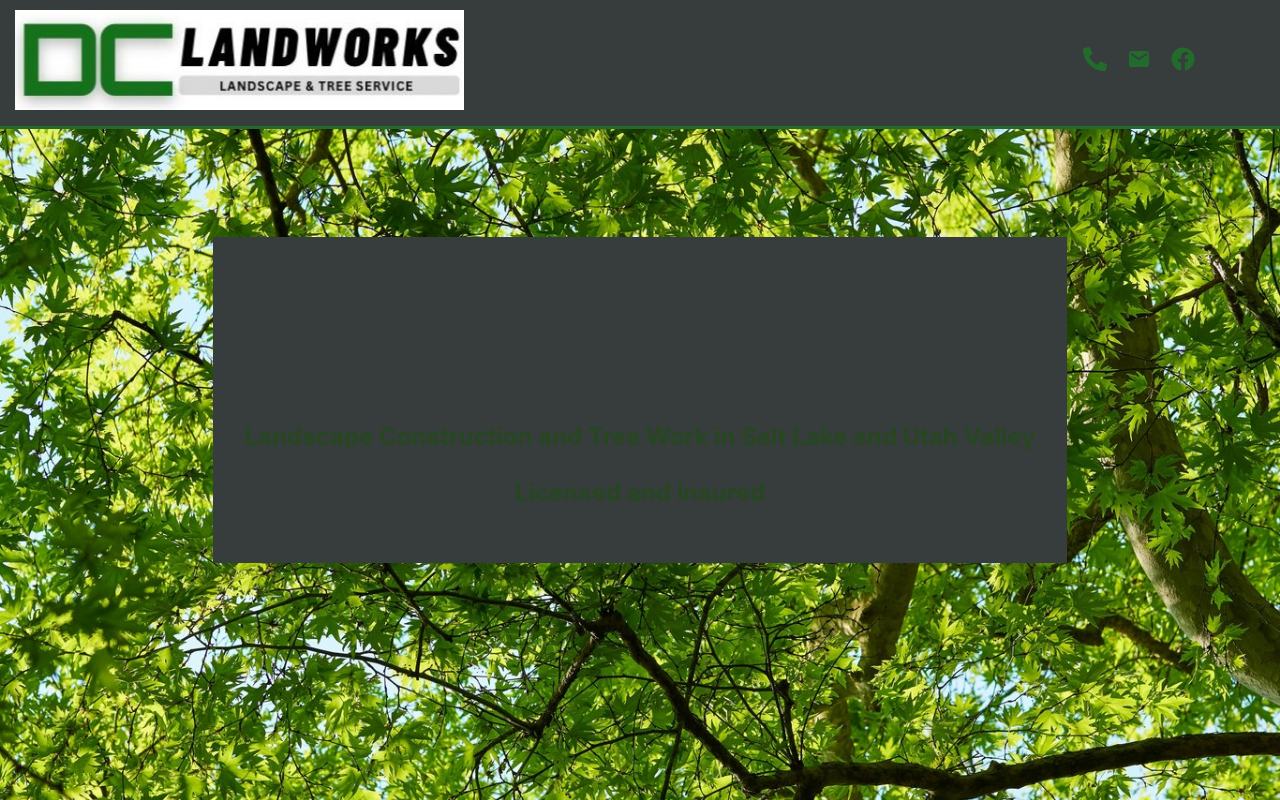
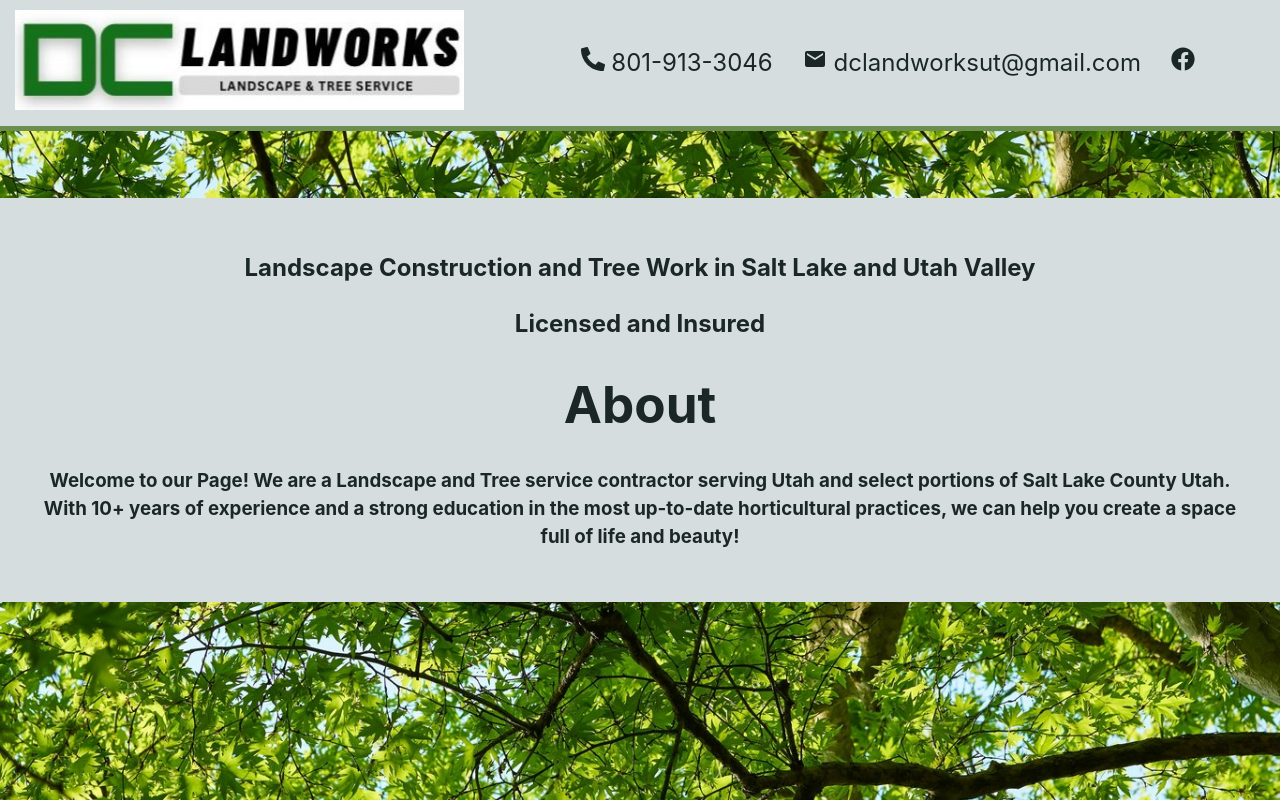
Before and after one commit to JacobFoote01/DC_Landworks, a React (Vite) app: page / in a window 1280 px wide. Built offline with nearby package versions, Linux system fonts and the light colour scheme.

Commit message:
made some styling changes

```diff
--- a/src/App.css
+++ b/src/App.css
@@ -3,15 +3,13 @@
   margin: 0 auto;
   padding: 2rem;
   text-align: center;
-  background-color: #373d3c;
-}
-
-#link {
-  color: #236b2d;
+  background-color: #d5dddf;
 }
 
 /* *{
-  color: #15251D;
-  color: #236b2d;
-  color: #373d3c;
+  color: #1b2727; Outer Space
+  color: #3c5148; Mineral Green
+  color: #6b8e4e; Asparagus
+  color: #b2c5b2; Green Spring
+  color: #d5dddf; Geyser
 } */
--- a/src/App.jsx
+++ b/src/App.jsx
@@ -4,11 +4,13 @@ import Navbar from './Navbar.jsx'
 function App() {
 
   return (
-    <div>
+    <div >
     <Navbar/>
-    <main className='main-content'>
+    <main>
       <h2>Landscape Construction and Tree Work in Salt Lake and Utah Valley</h2>
       <h2>Licensed and Insured</h2>
+      <h1>About</h1>
+      <h3>Welcome to our Page! We are a Landscape and Tree service contractor serving Utah and select portions of Salt Lake County Utah. With 10+ years of experience and a strong education in the most up-to-date horticultural practices, we can help you create a space full of life and beauty!</h3>
     </main>
     </div>
   )
--- a/src/Navbar.css
+++ b/src/Navbar.css
@@ -3,14 +3,13 @@
     justify-content: space-between;
     align-items: center;
     padding: 10px 15px;
-    color: white;
     position: fixed;
     top: 0;
     left: 0;
     width: 100vw;
     z-index: 1000;
-    background-color: #373d3c;
-    border-bottom: 3px solid #236b2d;
+    background-color: #d5dddf;
+    border-bottom: 5px solid #6b8e4e;
 }
 
 .logo img {
@@ -20,7 +19,7 @@
 .nav-links {
     list-style: none;
     display: flex;
-    gap: 20px;
+    gap: 30px;
     margin: 0;
     margin-right: 100px;
 }
@@ -31,12 +30,9 @@
 }
 
 .nav-links li a :hover {
-    color: #6afd65;
+    color: #6b8e4e;
 }
 
-.main-content {
-    margin-top: 150px;
-}
 
 @media (max-width: 768px) {
     .nav-links {
--- a/src/Navbar.jsx
+++ b/src/Navbar.jsx
@@ -13,10 +13,10 @@ const Navbar = () => {
             </div>
             <ul className="nav-links">
                 <li>
-                    <a href='tel:+18019133046'><FaPhoneAlt /></a>
+                    <a href='tel:+18019133046'><FaPhoneAlt /> 801-913-3046</a>
                 </li>
                 <li>
-                    <a href='mailto:dclandworksut@gmail.com'><MdEmail /></a>
+                    <a href='mailto:dclandworksut@gmail.com'><MdEmail /> dclandworksut@gmail.com</a>
                 </li>
                 <li>
                     <a href='https://www.facebook.com/people/DC-Landworks/61557464499433/'><FaFacebook /></a>
--- a/src/index.css
+++ b/src/index.css
@@ -3,8 +3,8 @@
   line-height: 1.5;
   font-weight: 400;
   color-scheme: light dark;
-  color: rgba(255, 255, 255, 0.87);
-  background-color: #373d3c;
+  color: #1b2727;
+  background-color: #d5dddf;
   background-image: url("/background\ photo.jpg");
   background-repeat: no-repeat;
   background-position: center;
@@ -25,19 +25,16 @@ h1 {
 }
 
 a {
-  color: #236b2d;
+  color: #1b2727;
 }
 
 
 @media (prefers-color-scheme: light) {
   :root {
-    color: #274721;
-    background-color: #ffffff;
+    color: #1b2727;
+    background-color: #d5dddf;
   }
   a:hover {
-    color: #6afd65;
-  }
-  button {
-    background-color: #5ab900;
+    color: #6b8e4e;
   }
 }
```
